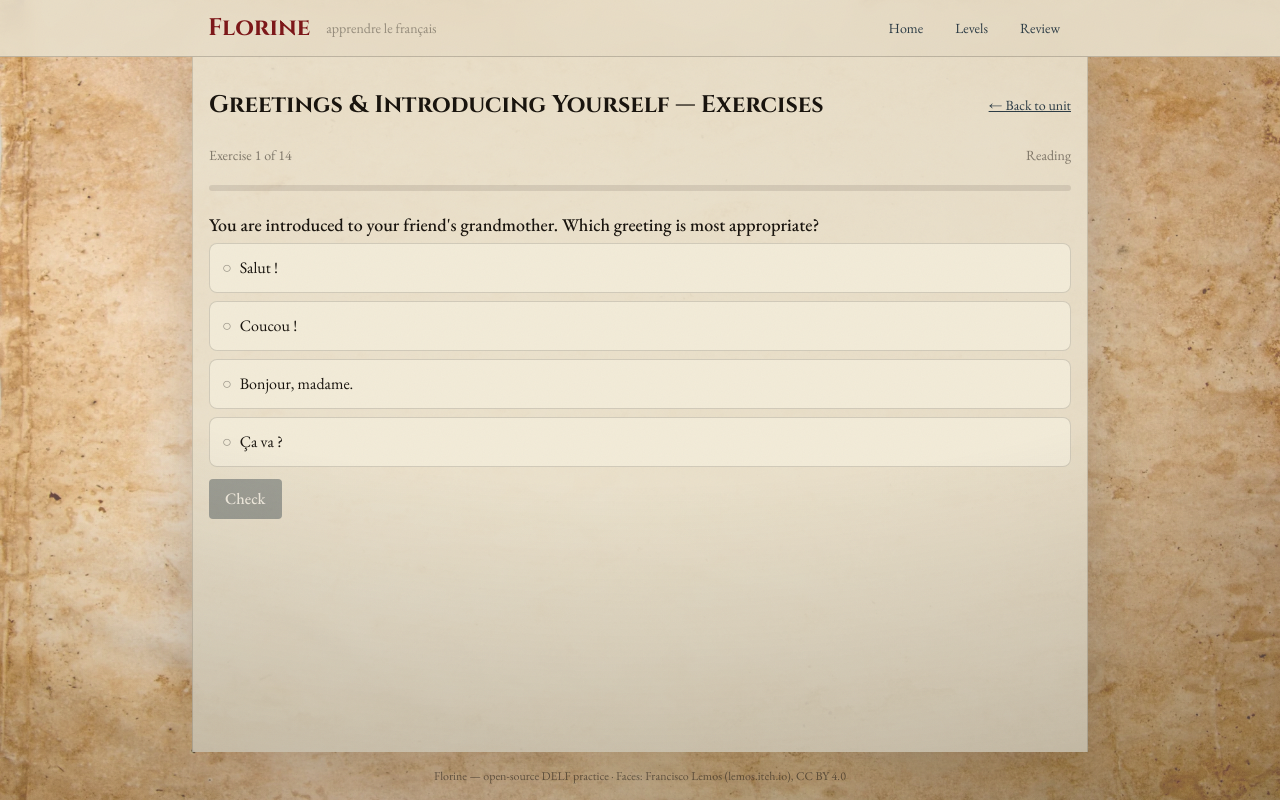
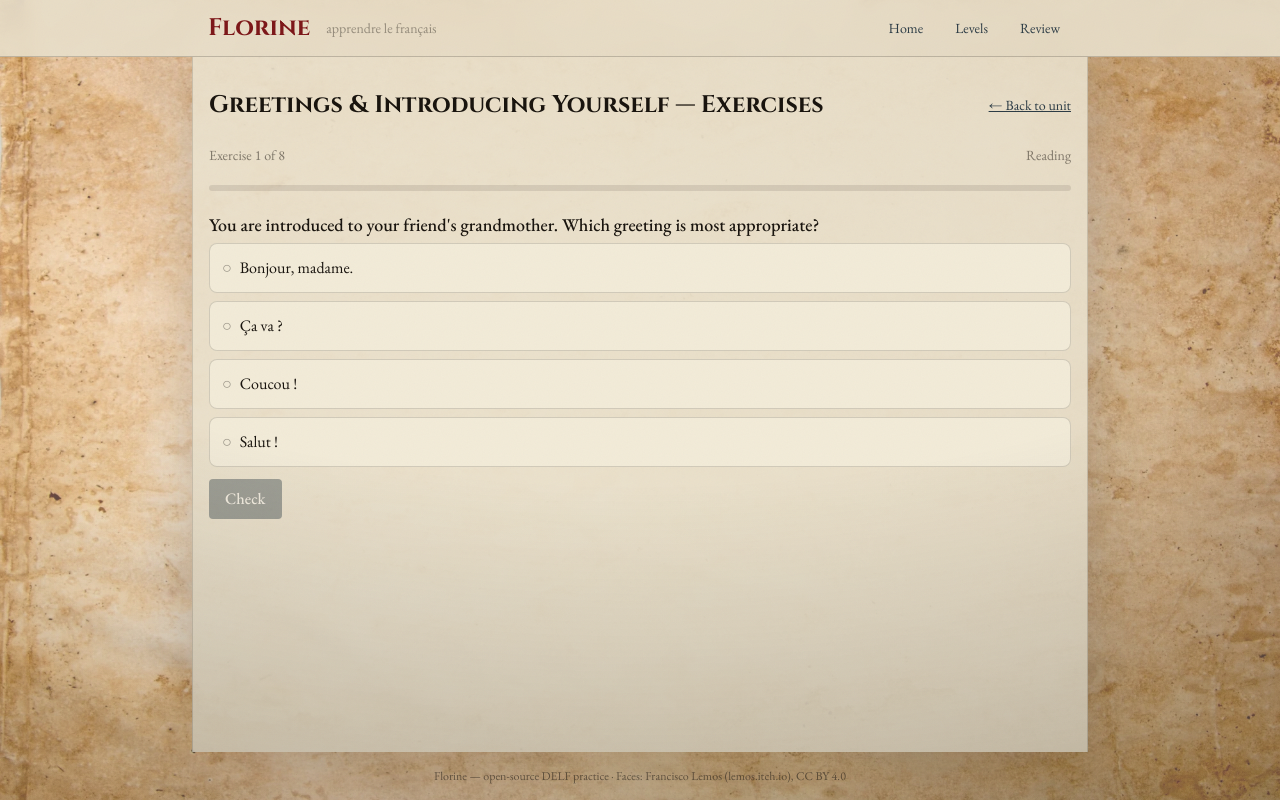
Before and after one commit to MRG-Hazmatz/florine, a React (Vite) app: page /unit/a1.1/unit-01-greetings/exercises in a window 1280 px wide. Built offline with nearby package versions, Linux system fonts and the light colour scheme.

Commit message:
Polish step 3: randomization engine - sample 8 of the pool per attempt + shuffle answer positions & order (keeps 1 speaking drill)

```diff
--- a/src/components/exercises/ExercisePlayer.tsx
+++ b/src/components/exercises/ExercisePlayer.tsx
@@ -11,6 +11,52 @@ import MatchPairs from "./MatchPairs";
 import Listen from "./Listen";
 import Read from "./Read";
 import Speak from "./Speak";
+
+/** How many exercises make up one attempt (sampled from the larger pool). */
+const TEST_SIZE = 8;
+
+/** Fisher-Yates shuffle (returns a new array). Only called in lazy initialisers
+ *  and event handlers — never during render — so the impurity is safe. */
+function shuffle<T>(arr: readonly T[]): T[] {
+  const a = [...arr];
+  for (let i = a.length - 1; i > 0; i--) {
+    const j = Math.floor(Math.random() * (i + 1));
+    [a[i], a[j]] = [a[j], a[i]];
+  }
+  return a;
+}
+
+/** Shuffle the answer POSITIONS inside an exercise. Correctness is keyed by id,
+ *  so reordering the displayed options never changes what's right. */
+function shuffleAnswers(ex: Exercise): Exercise {
+  switch (ex.type) {
+    case "multiple-choice":
+    case "listen":
+      return { ...ex, options: shuffle(ex.options) };
+    case "read":
+      return { ...ex, questions: ex.questions.map((q) => ({ ...q, options: shuffle(q.options) })) };
+    case "fill-blank":
+      return {
+        ...ex,
+        blanks: ex.blanks.map((b) => (b.options ? { ...b, options: shuffle(b.options) } : b)),
+      };
+    default:
+      return ex;
+  }
+}
+
+/** Build one attempt from the unit's pool: sample up to TEST_SIZE (always keeping
+ *  one speaking drill if the pool has any), shuffle their order, and shuffle the
+ *  answer positions within each. This is what stops learners memorising answers. */
+function buildDeck(pool: readonly Exercise[]): Exercise[] {
+  const speak = pool.filter((e) => e.type === "speak");
+  const rest = pool.filter((e) => e.type !== "speak");
+  const keepSpeak = speak.length > 0 ? 1 : 0;
+  const picked = shuffle(rest).slice(0, Math.max(0, TEST_SIZE - keepSpeak));
+  const deck: Exercise[] = shuffle(picked);
+  if (keepSpeak) deck.push(shuffle(speak)[0]);
+  return deck.map(shuffleAnswers);
+}
 
 function assertNever(x: never): never {
   throw new Error("Unhandled exercise type: " + JSON.stringify(x));
@@ -38,7 +84,7 @@ function renderExercise(ex: Exercise, graded: boolean, onGrade: (r: GradeResult)
 }
 
 export default function ExercisePlayer({ unit }: { unit: Unit }) {
-  const exercises = unit.exercises.exercises;
+  const pool = unit.exercises.exercises;
   const passThreshold = unit.exercises.passThreshold;
   const nextUnit = getAdjacentUnits(unit).next;
 
@@ -48,12 +94,13 @@ export default function ExercisePlayer({ unit }: { unit: Unit }) {
   const addStudyMinutes = useProgress((s) => s.addStudyMinutes);
 
   const [attempt, setAttempt] = useState(0);
+  const [deck, setDeck] = useState<Exercise[]>(() => buildDeck(pool));
   const [current, setCurrent] = useState(0);
-  const [results, setResults] = useState<(GradeResult | null)[]>(() => exercises.map(() => null));
+  const [results, setResults] = useState<(GradeResult | null)[]>(() => deck.map(() => null));
   const [finished, setFinished] = useState(false);
   const [startTime, setStartTime] = useState<number>(() => Date.now());
 
-  if (exercises.length === 0) {
+  if (deck.length === 0) {
     return <p className="text-ink/60">No exercises in this unit yet.</p>;
   }
 
@@ -95,7 +142,7 @@ export default function ExercisePlayer({ unit }: { unit: Unit }) {
             Marksheet
           </p>
           <ol className="space-y-1.5 text-sm">
-            {exercises.map((e, i) => (
+            {deck.map((e, i) => (
               <li key={e.id} className="flex items-center gap-2">
                 {results[i]?.ungraded ? (
                   <span className="flex h-6 w-6 shrink-0 items-center justify-center text-ink/40">•</span>
@@ -117,7 +164,9 @@ export default function ExercisePlayer({ unit }: { unit: Unit }) {
           <button
             type="button"
             onClick={() => {
-              setResults(exercises.map(() => null));
+              const fresh = buildDeck(pool);
+              setDeck(fresh);
+              setResults(fresh.map(() => null));
               setCurrent(0);
               setFinished(false);
               setStartTime(Date.now());
@@ -146,7 +195,7 @@ export default function ExercisePlayer({ unit }: { unit: Unit }) {
     );
   }
 
-  const ex = exercises[current];
+  const ex = deck[current];
   const result = results[current];
 
   const handleGrade = (r: GradeResult) => {
@@ -159,7 +208,7 @@ export default function ExercisePlayer({ unit }: { unit: Unit }) {
   };
 
   const goNext = () => {
-    if (current < exercises.length - 1) {
+    if (current < deck.length - 1) {
       setCurrent((c) => c + 1);
       return;
     }
@@ -178,13 +227,13 @@ export default function ExercisePlayer({ unit }: { unit: Unit }) {
         ? { text: "Partly right", cls: "text-amber-700" }
         : { text: "Not quite", cls: "text-rouge" };
 
-  const progressPct = ((current + (result ? 1 : 0)) / exercises.length) * 100;
+  const progressPct = ((current + (result ? 1 : 0)) / deck.length) * 100;
 
   return (
     <div className="space-y-5">
       <div className="flex items-center justify-between text-sm text-ink/50">
         <span>
-          Exercise {current + 1} of {exercises.length}
+          Exercise {current + 1} of {deck.length}
         </span>
         <span className="capitalize">{ex.skill}</span>
       </div>
@@ -207,7 +256,7 @@ export default function ExercisePlayer({ unit }: { unit: Unit }) {
             onClick={goNext}
             className="rounded bg-marine px-4 py-2 font-medium text-white"
           >
-            {current < exercises.length - 1 ? "Next →" : "Finish"}
+            {current < deck.length - 1 ? "Next →" : "Finish"}
           </button>
         </div>
       )}
```
